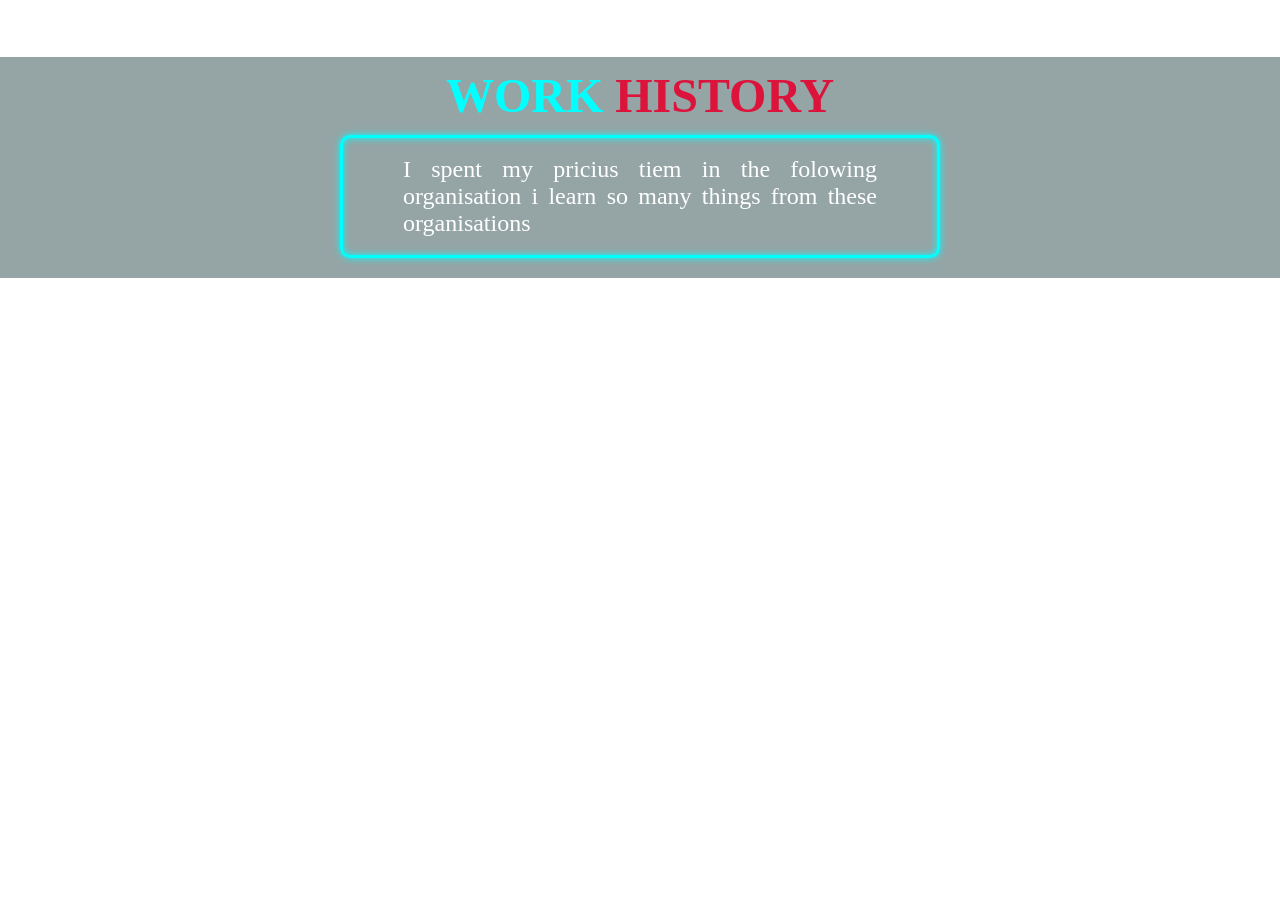
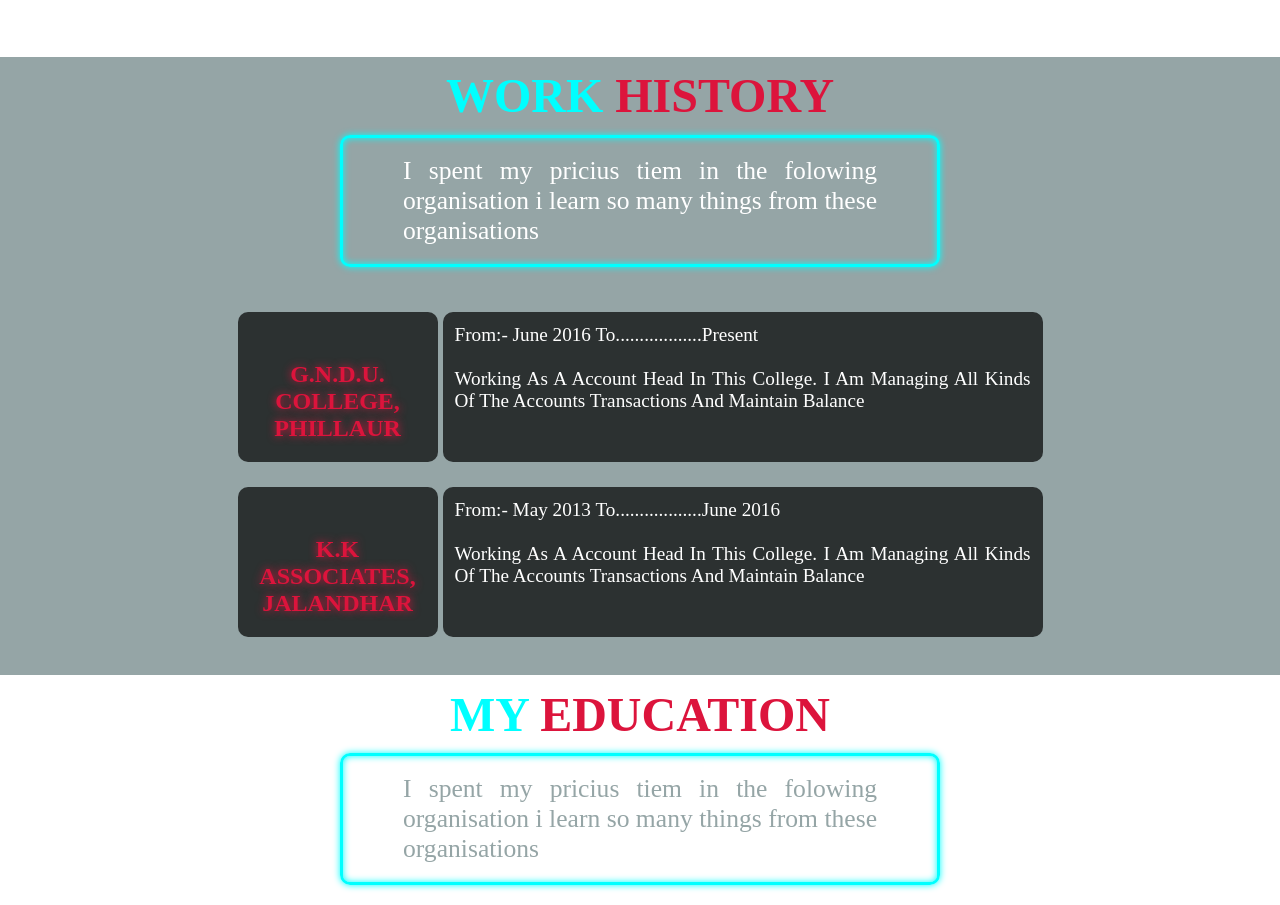
Before and after one commit to amit831992/resume, a plain HTML site: page index.html in a window 1280 px wide. Shown: the part 1900-2805 px from the top of the page. Before the commit the page ends 2178 px from the top, so only its background shows below. Drawn offline with Linux system fonts and the light colour scheme; a script that the page names is missing.

Commit message:
Add files via upload

```diff
--- a/index.html
+++ b/index.html
@@ -114,6 +114,22 @@
     <div>
     <p class="work-history-info">I spent my pricius tiem in the folowing organisation i learn so many things from these organisations</p></div>
 </div>
+<div class="work-history-metter">
+    <div class="organisation"><h1>G.N.D.U. College, Phillaur</h1></div>
+    <div class="explanation"><p><span>from:- june 2016 to..................Present</span><br><br>working as a account head in this college. I am managing all kinds of the accounts transactions and maintain balance</p></div>
+    <div class="organisation"><h1>K.K Associates, Jalandhar</h1></div>
+    <div class="explanation"><p><span>from:- may 2013 to..................june 2016</span><br><br>working as a account head in this college. I am managing all kinds of the accounts transactions and maintain balance</p></div>
+</div>
+</section>
+<!-- ################ End Work History ############ -->
+<!-- ################ Education ################### -->
+<section class="education">
+    <div class="education-top">
+        <div>
+    <h1 class="education-name">my <span>education</span> </h1></div>
+    <div>
+    <p class="education-info">I spent my pricius tiem in the folowing organisation i learn so many things from these organisations</p></div>
+</div>
 </section>
 </body>
 
--- a/style.css
+++ b/style.css
@@ -189,7 +189,7 @@ div p.work-history-info{
     border: cyan solid;
     max-width: 600px;
     color: #fff;
-    font-size: 1.5rem;
+    font-size: 1.6rem;
     border-radius: 10px;
     padding-left: 10%;
     padding-right: 10%;
@@ -206,10 +206,84 @@ section.work-history div.work-history-top{
     padding-bottom: 20px;
     text-align: justify;
 }
+/* ############### End of Work History Top ######### */
+/* ############## Work History Metter ############## */
+div.work-history-metter{
+    display: grid;
+    grid-template-columns: 200px 600px;
+    grid-template-rows: 200px;
+    justify-content: center;
+    justify-items: center;
+    align-content: center;
+    align-items: center;
+    padding-bottom: 3%;
+    column-gap: 5px;
+}
+div.work-history-metter div.organisation h1{
+    text-align: center;
+    color: crimson;
+    border-radius: 10px;
+    height: 150px;
+    background: rgba(0, 0, 0, .7);
+    text-transform: uppercase;
+    align-items: center;
+    align-content: center;
+    justify-content: center;
+    justify-items: center;
+    padding-top: 15%;
+    text-shadow: 0 0 .5rem crimson;
+}
+div.work-history-metter div.explanation p{
+    color: #fff;
+    font-size: 1.2rem;
+    background: rgba(0, 0, 0, .7);
+    border-radius: 10px;
+    height: 150px;
+    text-transform: capitalize;
+    text-align: justify;
+    padding-left: 2%;
+    padding-right: 2%;
+    padding-top: 2%;
+}
 
+/* ############## End Work History Metter ########## */
 /* ############ End Work history ################## */
 
-
+/* ################ education ##################### */
+div h1.education-name{
+    color: cyan;
+    font-size: 3rem;
+    padding-top: 3%;
+    text-transform: uppercase;
+    text-align: center;
+    font-weight: 700;
+    padding-bottom: 3%;
+}
+div h1.education-name span{
+    color: crimson;
+}
+div p.education-info{
+    border: cyan solid;
+    max-width: 600px;
+    color: #95A5A6;
+    font-size: 1.6rem;
+    border-radius: 10px;
+    padding-left: 10%;
+    padding-right: 10%;
+    padding-top: 3%;
+    padding-bottom: 3%;
+    box-shadow: inset 0 0 .3em cyan,
+    0 0 .3em cyan;
+}
+section.education div.education-top{
+    display: flex;
+    flex-direction: column;
+    align-content: center;
+    align-items: center;
+    padding-bottom: 20px;
+    text-align: justify;
+}
+/* ################ End education ################# */
 
 
 
@@ -276,7 +350,17 @@ div.skil-text p.skil-explanation{
 /* ############### End Skill Section ############# */
 /* ############### Work History ################## */
 div p.work-history-info{
-    max-width: 300px;
+    max-width: 350px;
+}
+div.work-history-metter{
+    grid-template-columns: 260px;
+    grid-template-rows: auto;
+    row-gap: 5px;
+
+}
+div.work-history-metter div.explanation p{
+    font-size: .8rem;
+    height: 200px;
 }
 /* ############### End Work History ############### */
 }
```
